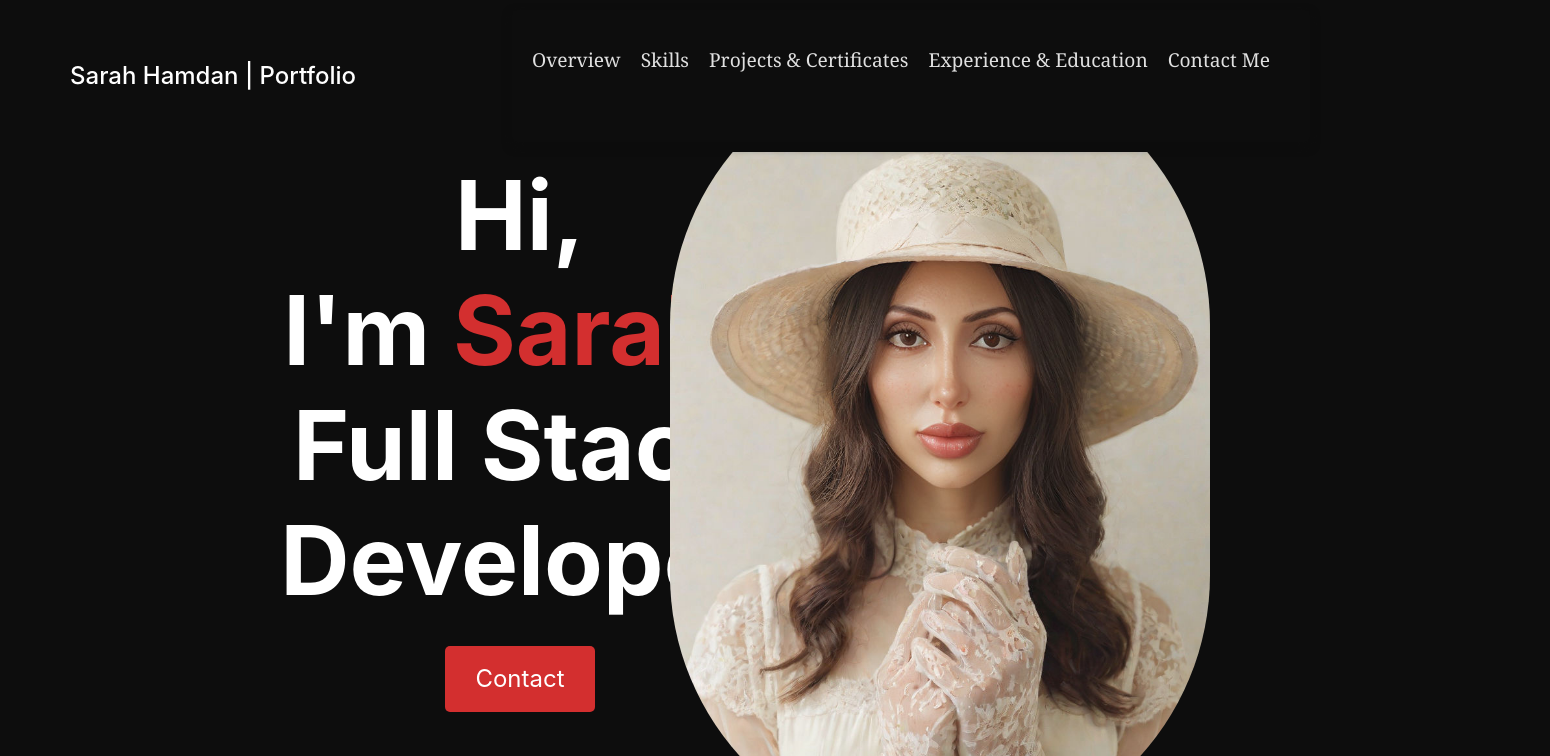
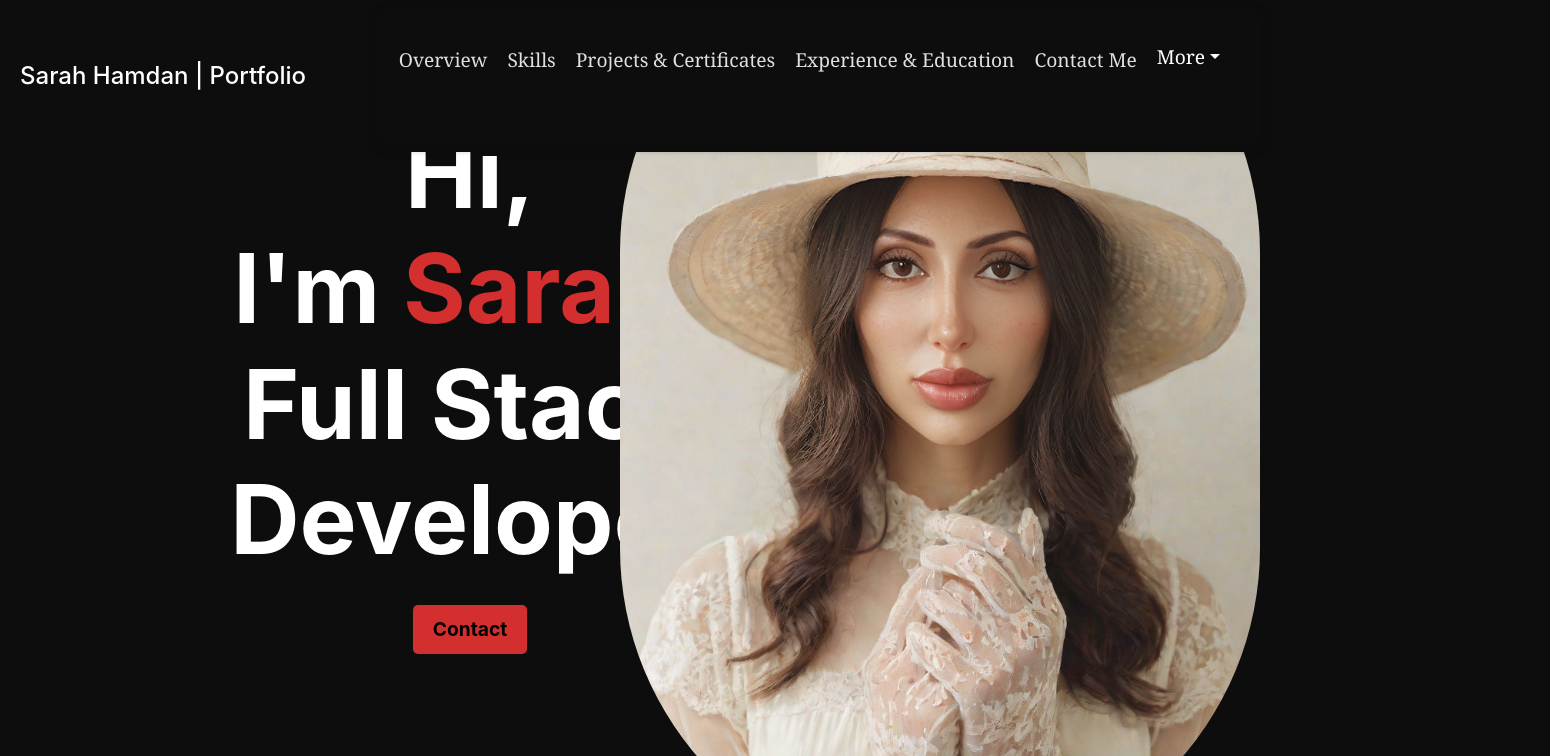
Before and after one commit to Sarahhamdan23/Cafecode, a React (Create React App) app: page / in a window 1280 px wide. Shown: the top 756 px of the page, 1550 px wide, since content can reach past the window. Built offline with nearby package versions, Linux system fonts and the light colour scheme.

Commit message:
updated the Navbar

```diff
--- a/src/Views/ContactMe.css
+++ b/src/Views/ContactMe.css
@@ -105,3 +105,18 @@ font-size: 2.5rem;
     margin-top: 90px;
     box-shadow: 0 4px 10px rgba(0, 0, 0, 0.5);
 }
+
+.contact-btn {
+    background-color: pale pink;
+    padding: 10px 20px;
+    color: #000;
+    text-decoration: none;
+    border-radius: 5px;
+    font-size: 1.2rem;
+    font-weight: bold;
+    cursor: pointer;
+  }
+
+  .contact-btn:hover {
+    background-color:brown
+  }
--- a/src/Views/ContactMe.js
+++ b/src/Views/ContactMe.js
@@ -7,7 +7,7 @@ import GitHubIcon from '../assets/images/GitHubIcon.png'; // GitHub icon
 
 const ContactMe = () => {
     return (
-        <section className="contact-section">
+        <section className="contact-section" id="contact">  {/* Add the id here */}
             <div className="contact-left">
                 <h2 className="contact-title">Work with me</h2>
                 <div className="contact-icons">
--- a/src/Views/ExpEdu.css
+++ b/src/Views/ExpEdu.css
@@ -4,10 +4,13 @@
     padding: 40px;
     background-color: #0d0d0d;
     color: #FFFF;
+    padding: 40px;
   }
 
   .experience, .education {
     width: 45%;
+    margin-bottom: 20px;
+
   }
 
   h2 {
--- a/src/Views/ExpEdu.js
+++ b/src/Views/ExpEdu.js
@@ -4,7 +4,7 @@ import './ExpEdu.css';
 
 const ExperienceAndEducation = () => {
   return (
-    <section className="experience-education-section">
+    <section className="experience-education-section"id="experience">
       <div className="experience">
         <h2>Experience</h2>
         <ul>
--- a/src/Views/Header.js
+++ b/src/Views/Header.js
@@ -4,12 +4,22 @@ import MyPic from '../assets/images/MyPic.png'; // Update the path to your perso
 
 const Header = () => {
   console.log("Header rendered");
+
+  // Function to open email client
+  const handleContactClick = () => {
+    window.location.href = 'mailto:sarahwbas@gmail.com';
+  };
+
   return (
     <>
       <header className="header-container">
         <div className="header-content">
-        <h1 className="greeting-text">Hi, <br/> I'm <span className="name-highlight">Sarah,</span> <br/> Full Stack Developer</h1>
-<button className="contact-btn" onClick={() => window.open('mailto:sarahwbas@gmail.com')}>
+          <h1 className="greeting-text">
+            Hi, <br /> I'm <span className="name-highlight">Sarah,</span> <br /> Full Stack Developer
+          </h1>
+
+          {/* Button to trigger email client */}
+          <button className="contact-btn" onClick={handleContactClick}>
             Contact
           </button>
         </div>
@@ -19,12 +29,18 @@ const Header = () => {
       </header>
 
       {/* Overview Section */}
-        <section className="overview-section">
+      <section className="overview-section" id="overview">
         <h2 className="overview-title">Overview.</h2>
         <p className="overview-text">
-          With a professional certification in Full Stack Development from MIT, specializing in the MERN stack (MongoDB, Express.js, React, Node.js), and certified in cybersecurity from Google Coursera, I bring a diverse skill set in both development and security. My expertise spans building dynamic, responsive web applications, managing databases, and ensuring the highest levels of security in the projects I work on.
-          <br /><br />
-          Having worked with a range of technologies and tools, I am passionate about creating secure, scalable solutions while constantly learning and improving my skills. If you’re looking for someone who can bridge the gap between development and cybersecurity, feel free to reach out!
+          With a professional certification in Full Stack Development from MIT, specializing in the MERN stack
+          (MongoDB, Express.js, React, Node.js), and certified in cybersecurity from Google Coursera, I bring a
+          diverse skill set in both development and security. My expertise spans building dynamic, responsive web
+          applications, managing databases, and ensuring the highest levels of security in the projects I work on.
+          <br />
+          <br />
+          Having worked with a range of technologies and tools, I am passionate about creating secure, scalable
+          solutions while constantly learning and improving my skills. If you’re looking for someone who can bridge
+          the gap between development and cybersecurity, feel free to reach out!
         </p>
       </section>
     </>
--- a/src/Views/HomePage.js
+++ b/src/Views/HomePage.js
@@ -1,5 +1,5 @@
 import React from 'react';
-import './HomePage.css';
+//import './HomePage.css';
 import Header from './Header.js';
 import Skills from './Skills.js';
 import Projects from './Projects.js';
@@ -10,8 +10,8 @@ import NavBar from './NavBar';
 const HomePage = () => {
   return (
     <div className="cafe-homepage">
-      <NavBar />
-      <Header id="overview" />
+      <NavBar/>
+      <Header id="header" />
       <Skills id="skills" />
       <Projects id="projects" />
       <ExpEdu id="experience" />
--- a/src/Views/NavBar.css
+++ b/src/Views/NavBar.css
@@ -12,7 +12,7 @@
 }
 
 .navbar-brand h1 {
-    color: #ffffff; /* Gold color for the logo */
+  color: #ffffff; /* White for the logo */
   font-size: 1.5rem;
   margin: 0;
 }
@@ -28,16 +28,45 @@
 }
 
 .navbar-links a {
+  padding-top: 10px;
   color: #ffffff; /* Light text */
+  background-color: #0D0D0D
+
+  ;
   text-decoration: none;
   font-size: 1.2rem;
 }
 
 .navbar-links a:hover {
-    color: #FFD700; /* Gold hover effect */
-
+  color: red; /* Gold hover effect */
+  cursor: pointer;
 }
 
+/* Dropdown styling */
+.nav-dropdown .dropdown-toggle {
+  color: #ffffff; /* Same text color */
+  font-size: 1.2rem; /* Same font size */
+  text-decoration: none;
+}
+
+.nav-dropdown .dropdown-toggle:hover {
+  color: #FFD700; /* Gold hover effect, same as other links */
+}
+
+.nav-dropdown .dropdown-menu {
+  background-color: #0D0D0D; /* Same background color as navbar */
+  border: none;
+}
+
+.nav-dropdown .dropdown-item {
+  color: #ffffff; /* Light text for dropdown items */
+}
+
+.nav-dropdown .dropdown-item:hover {
+  color: #FFD700; /* Gold hover effect for dropdown items */
+}
+
+/* Media Queries */
 @media (max-width: 768px) {
   .navbar {
     flex-direction: column;
@@ -53,6 +82,8 @@
     margin-right: 0;
   }
 }
+
 section {
   min-height: 100vh; /* Full viewport height */
-    padding: 20px;  }
+  padding: 20px;
+}
--- a/src/Views/NavBar.js
+++ b/src/Views/NavBar.js
@@ -1,38 +1,68 @@
 import React from 'react';
-import { Link } from 'react-scroll';
+import { Link } from 'react-scroll'; // Import Link from react-scroll
+import { NavDropdown } from 'react-bootstrap'; // Import NavDropdown from react-bootstrap
 import './NavBar.css'; // Add styles for the navbar
 
 const NavBar = () => {
+
+  // Function to scroll to the top of the page
+  const scrollToTop = () => {
+    window.scrollTo({
+      top: 0,
+      behavior: 'smooth' // Smooth scrolling
+    });
+  };
+
   return (
     <nav className="navbar">
       <div className="navbar-brand">
-        <h1>Sarah Hamdan | Portfolio</h1>
+        {/* Scroll to the top of the page on click */}
+        <h1 onClick={scrollToTop} style={{ cursor: 'pointer' }}>Sarah Hamdan | Portfolio</h1>
       </div>
       <ul className="navbar-links">
         <li>
-          <Link to="overview" smooth={true} duration={500} offset={-50}>
+          {/* Adjust the offset for each section */}
+          <Link to="overview" smooth={true} duration={500} offset={-100}>
             Overview
           </Link>
         </li>
         <li>
-          <Link to="skills" smooth={true} duration={500} offset={-80}>
+          <Link to="skills" smooth={true} duration={500} offset={-100}>
             Skills
           </Link>
         </li>
         <li>
-          <Link to="projects" smooth={true} duration={500} offset={-80}>
+          <Link to="projects" smooth={true} duration={500} offset={-100}>
             Projects & Certificates
           </Link>
         </li>
         <li>
-          <Link to="experience" smooth={true} duration={500} offset={-80}>
+          <Link to="experience" smooth={true} duration={500} offset={-100}>
             Experience & Education
           </Link>
         </li>
         <li>
-          <Link to="contact" smooth={true} duration={500} offset={-50}>
+          <Link to="contact" smooth={true} duration={500} offset={-100}>
             Contact Me
           </Link>
+        </li>
+        {/* Add dropdown for external links */}
+        <li>
+          <NavDropdown title="More">
+            <NavDropdown.Item href="https://github.com/Sarahhamdan23" target="_blank">
+              GitHub
+            </NavDropdown.Item>
+            <NavDropdown.Item href="https://www.linkedin.com/in/sarah-hamdan-86651417b/" target="_blank">
+              LinkedIn
+            </NavDropdown.Item>
+            <NavDropdown.Item href="https://www.youtube.com/@soothingmeditation1223" target="_blank">
+              My YouTube Page
+            </NavDropdown.Item>
+            <NavDropdown.Divider />
+            <NavDropdown.Item href="mailto:sarahwbas@gmail.com">
+              Email Me
+            </NavDropdown.Item>
+          </NavDropdown>
         </li>
       </ul>
     </nav>
--- a/src/Views/Projects.js
+++ b/src/Views/Projects.js
@@ -8,7 +8,7 @@ import MITCertif from '../assets/images/MITCertif.png'; // Adjust the path if ne
 
 const Projects = () => {
   return (
-    <section className="projects-section">
+    <section className="projects-section" id="projects">
       <h2 className="projects-title">My Projects & Certificates</h2>
       <div className="projects-container">
 
@@ -17,7 +17,7 @@ const Projects = () => {
           <div className="project-image-container">
             <img src={MyProject} alt="Project 1" className="project-image" />
           </div>
-          <h3 className="project-title">Finanical Dashboard Application</h3>
+          <h3 className="project-title">Finanical Dashboard </h3>
           <p className="project-description">
             I completed a 32-week MIT Full Stack Web Development Bootcamp with a score of 98 out of 100.
             I developed a full-stack finance dashboard using Next.js. Users can log in, log out, and perform CRUD operations.
--- a/src/Views/Skills.js
+++ b/src/Views/Skills.js
@@ -17,7 +17,7 @@ const skills = [
 
 const Skills = () => {
   return (
-    <section className="skills-section">
+    <section className="skills-section" id="skills">  {/* Add the id here */}
       <h2 className="skills-title">Skills</h2>
       <div className="skills-container">
         {skills.map((skill, index) => (
```
Lines whose indentation alone changed are shown as unchanged.
